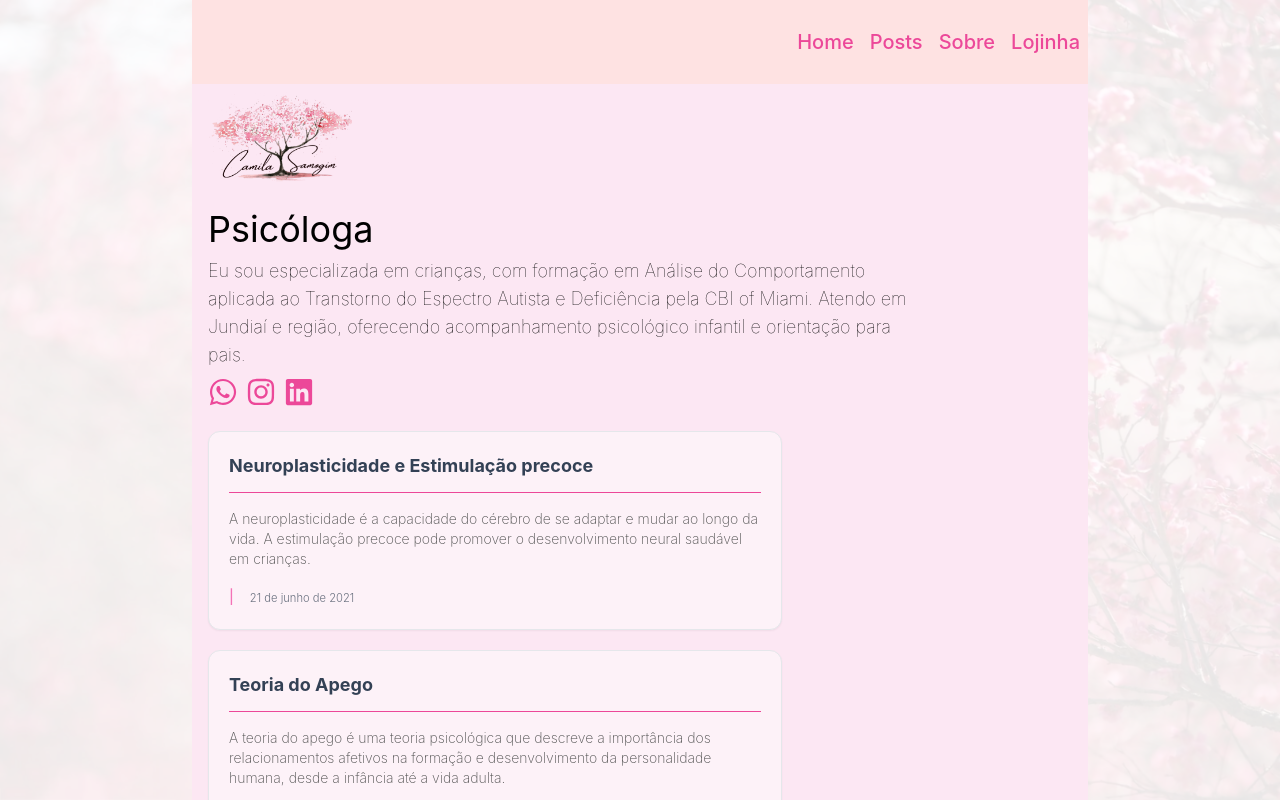
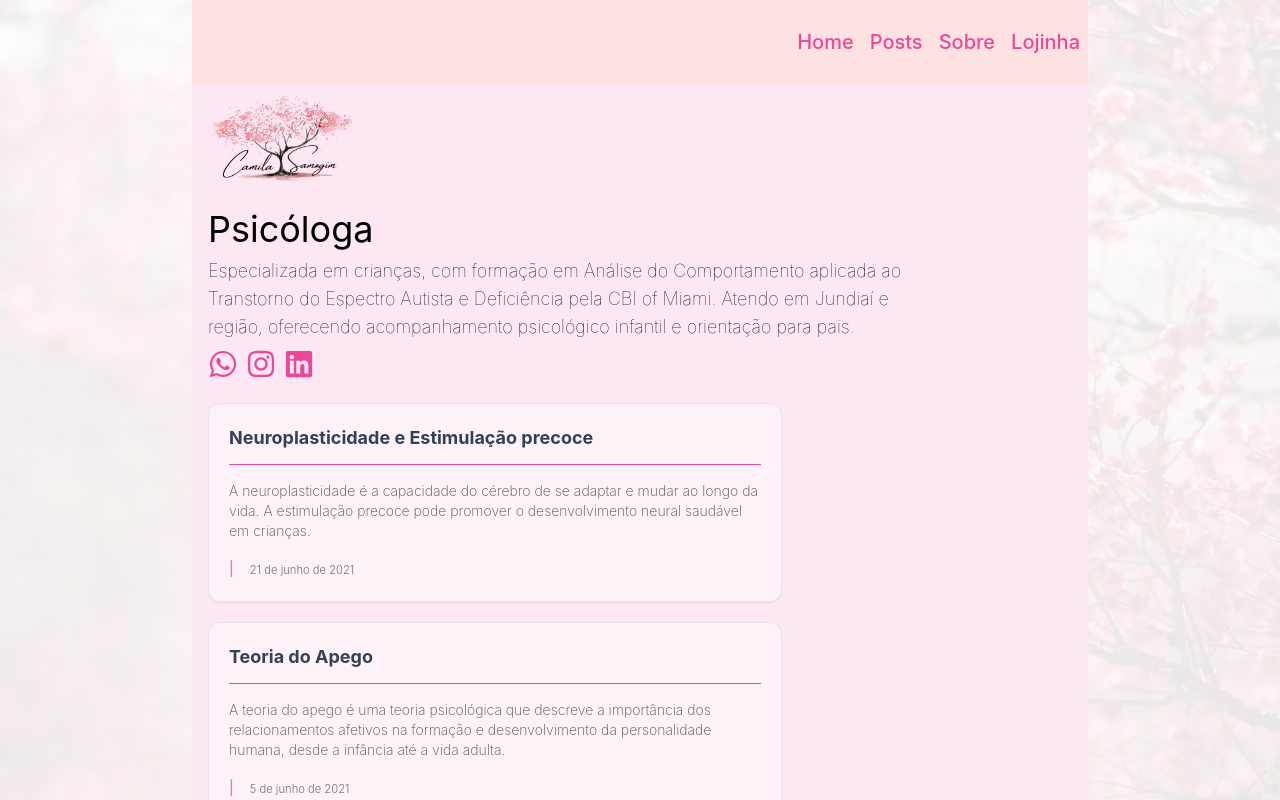
Before and after one commit to renant/psi-camila-samogim-2, a Next.js app: page / in a window 1280 px wide. Built offline with nearby package versions, Linux system fonts and the light colour scheme.

Commit message:
adjust home page

```diff
--- a/src/app/page.tsx
+++ b/src/app/page.tsx
@@ -20,7 +20,7 @@ export default function Page() {
           <h1 className='text-4xl mb-2 mt-6'>Psicóloga</h1>
         </div>
         <div className='flex flex-row '>
-          <h5 className='md:basis-10/12 md:text-lg text-sm font-thin'>Eu sou especializada em crianças, com formação em Análise do Comportamento aplicada ao Transtorno do Espectro Autista e Deficiência pela CBI of Miami. Atendo em Jundiaí e região, oferecendo acompanhamento psicológico infantil e orientação para pais.</h5>
+          <h5 className='md:basis-10/12 md:text-lg text-sm font-thin'>Especializada em crianças, com formação em Análise do Comportamento aplicada ao Transtorno do Espectro Autista e Deficiência pela CBI of Miami. Atendo em Jundiaí e região, oferecendo acompanhamento psicológico infantil e orientação para pais.</h5>
         </div>
         <div className='flex flex-row mt-2'>
           <a className='mr-2' href="https://api.whatsapp.com/send?phone=5511914175676"
```
